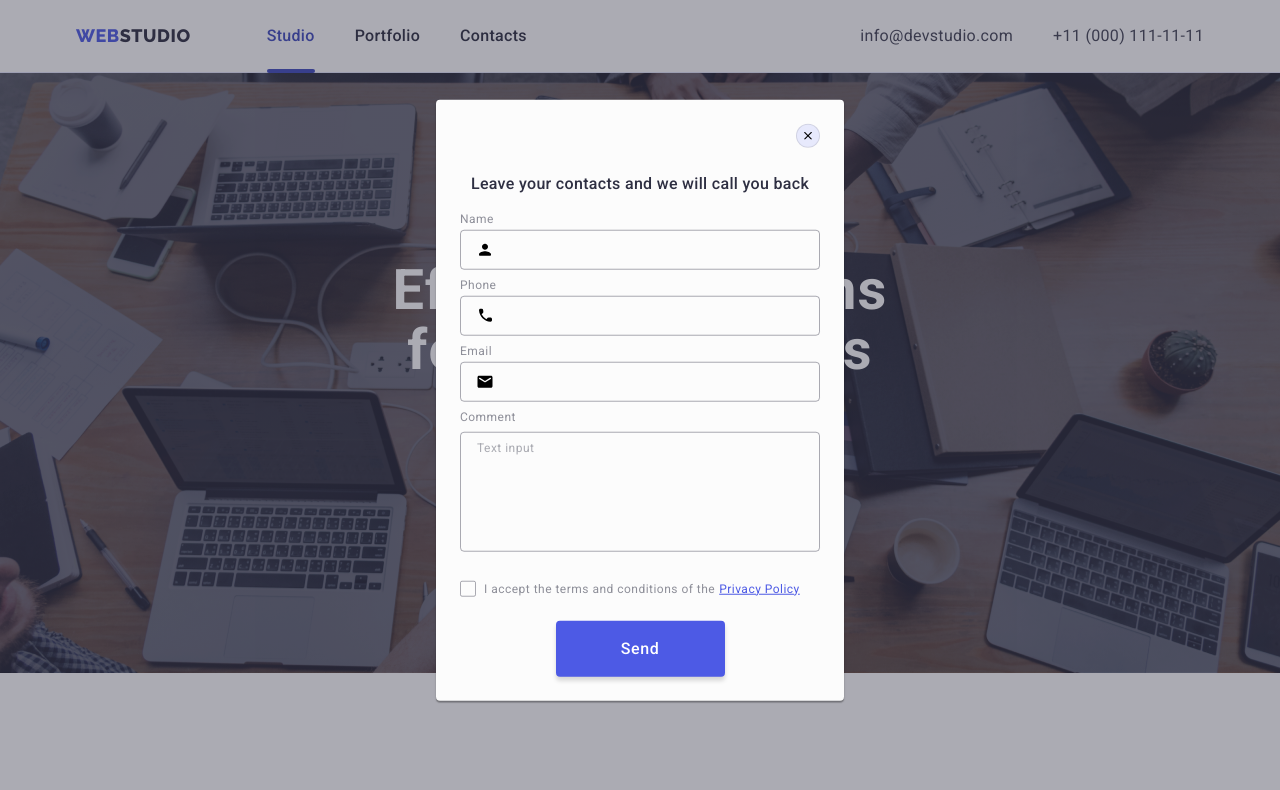
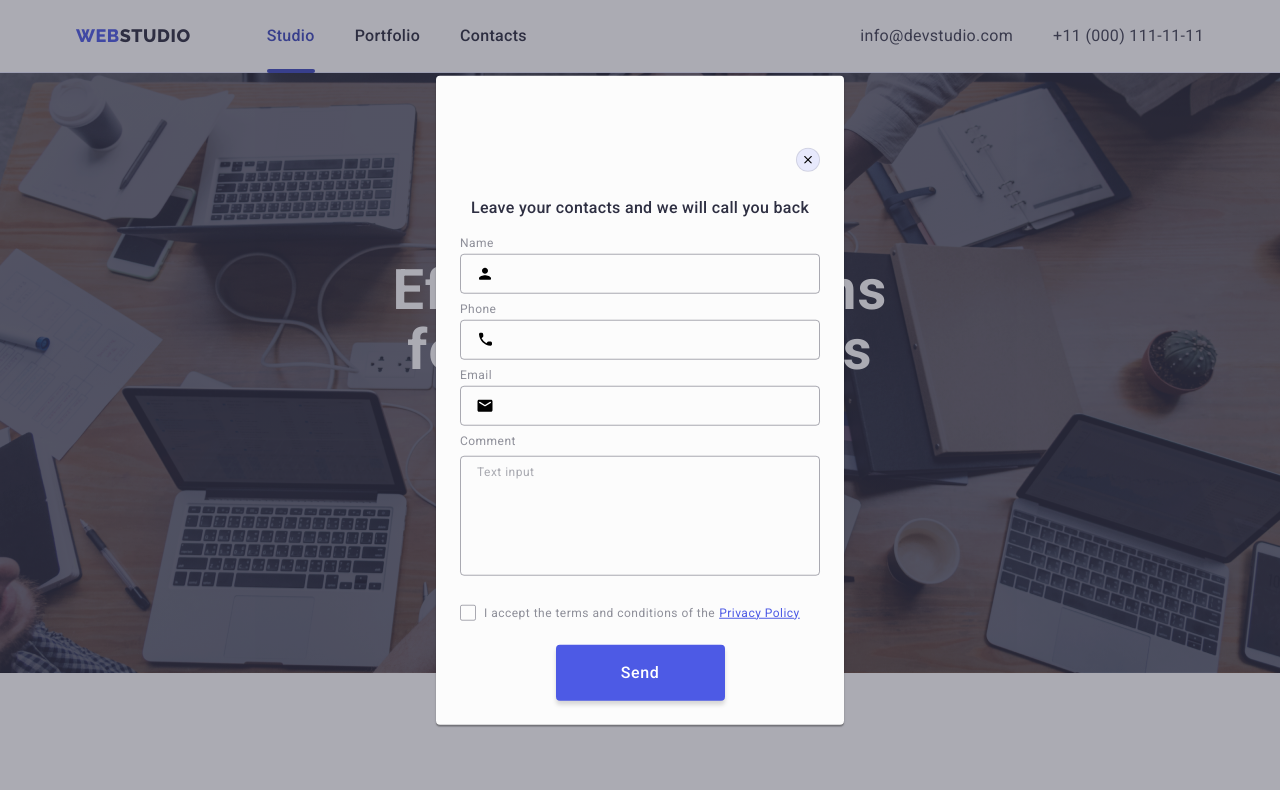
Before and after one commit to Danylo2403/goit-markup-hw-06, a plain HTML site: page index.html in a window 1280 px wide. Both pictures are taken after a click on the button "Order Service". Shown: the top 790 px of the page. Drawn offline with nearby package versions, Linux system fonts and the light colour scheme.

Commit message:
Update styles.css

```diff
--- a/css/styles.css
+++ b/css/styles.css
@@ -901,10 +901,7 @@ a.header-link {
 }
 
 .modal {
-  padding-top: 72px;
-  padding-right: 24px;
-  padding-bottom: 24px;
-  padding-left: 24px;
+  padding: 72px 24px 24px 24px;
   position: absolute;
   top: 50%;
   left: 50%;
@@ -914,7 +911,7 @@ a.header-link {
   min-height: 584px;
   background-color: #fcfcfc;
   border-radius: 4px;
-  padding: 24px;
+  /* padding: 24px; */
   box-shadow: 0px 1px 1px rgba(0, 0, 0, 0.14), 0px 1px 3px rgba(0, 0, 0, 0.12),
     0px 2px 1px rgba(0, 0, 0, 0.2);
 }
@@ -1037,6 +1034,12 @@ a.header-link {
   margin-bottom: 4px;
   display: block;
 }
+.span-privace {
+  transition: background-color 250ms cubic-bezier(0.4, 0, 0.2, 1),
+    border 250ms cubic-bezier(0.4, 0, 0.2, 1),
+    fill 250ms cubic-bezier(0.4, 0, 0.2, 1);
+  display: inline-flex;
+}
 
 .modal-comment {
   width: 100%;
@@ -1111,10 +1114,3 @@ a.header-link {
   border-radius: 4px;
   transition: background-color 250ms cubic-bezier(0.4, 0, 0.2, 1);
 }
-
-.span-privace {
-  transition: background-color 250ms cubic-bezier(0.4, 0, 0.2, 1),
-    border 250ms cubic-bezier(0.4, 0, 0.2, 1),
-    fill 250ms cubic-bezier(0.4, 0, 0.2, 1);
-  display: inline-flex;
-}
```
